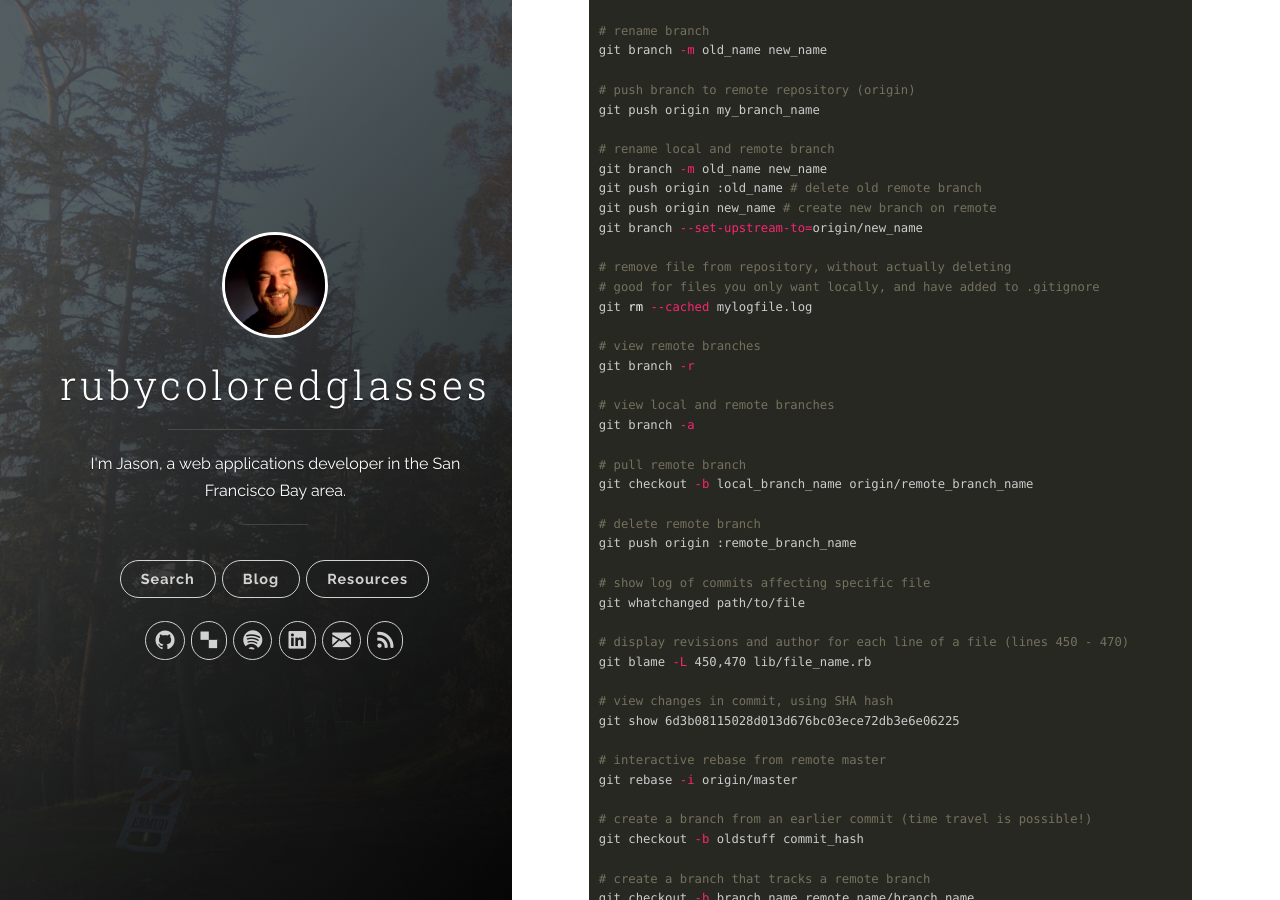
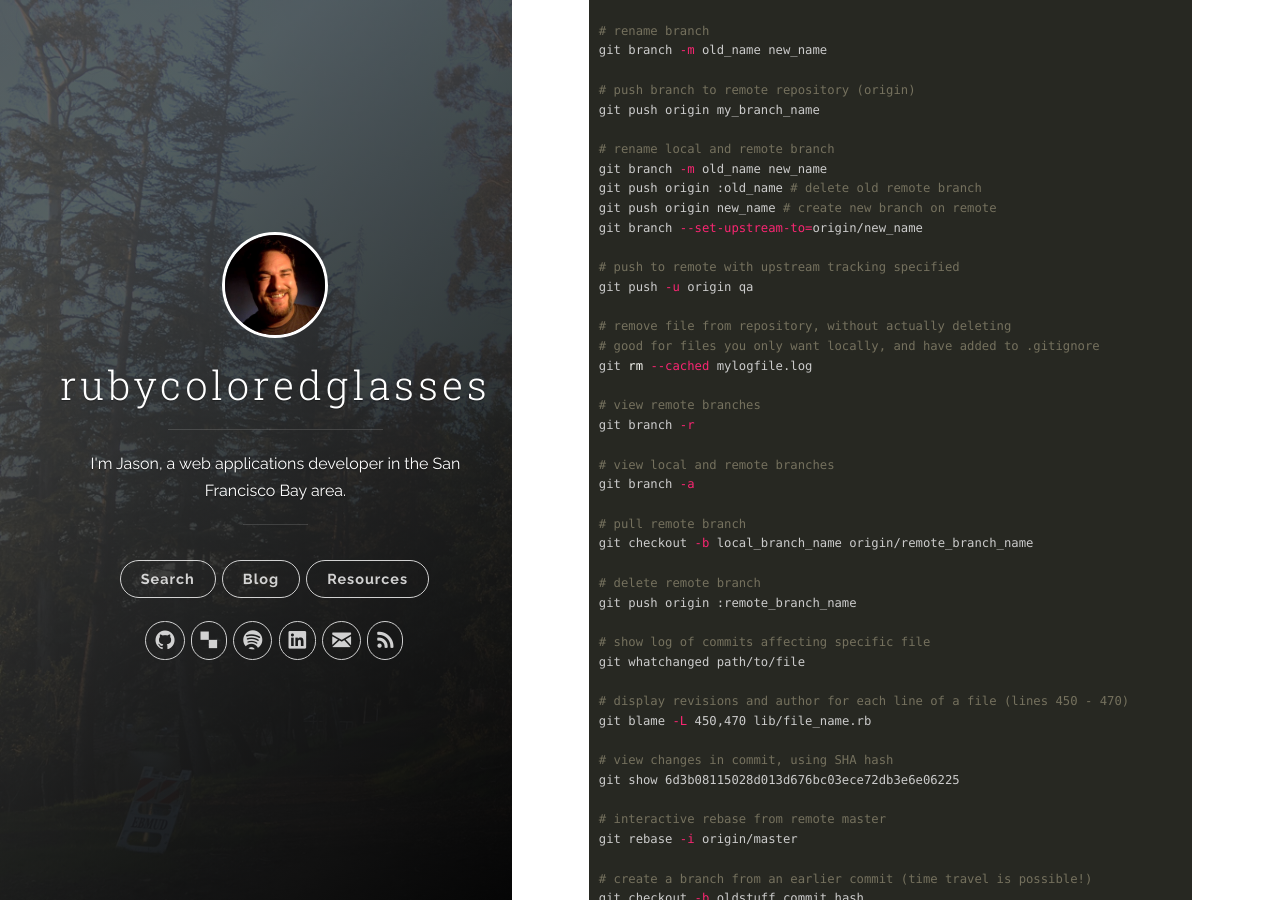
Before and after one commit to redconfetti/redconfetti.github.io, a Jekyll site: the page built from resources/cheat-sheets/git/index.md, in a window 1280 px wide and 900 px high, scrolled down 513 px. Built offline with Jekyll 4.4.1, drawn with Linux system fonts in a browser that asks for light colours; nearby versions of some CDN libraries.

Commit message:
Adds git command to push with remote tracking branch specified

```diff
--- a/resources/cheat-sheets/git/index.md
+++ b/resources/cheat-sheets/git/index.md
@@ -33,6 +33,9 @@ git branch -m old_name new_name
 git push origin :old_name # delete old remote branch
 git push origin new_name # create new branch on remote
 git branch --set-upstream-to=origin/new_name
+
+# push to remote with upstream tracking specified
+git push -u origin qa
 
 # remove file from repository, without actually deleting
 # good for files you only want locally, and have added to .gitignore
```
